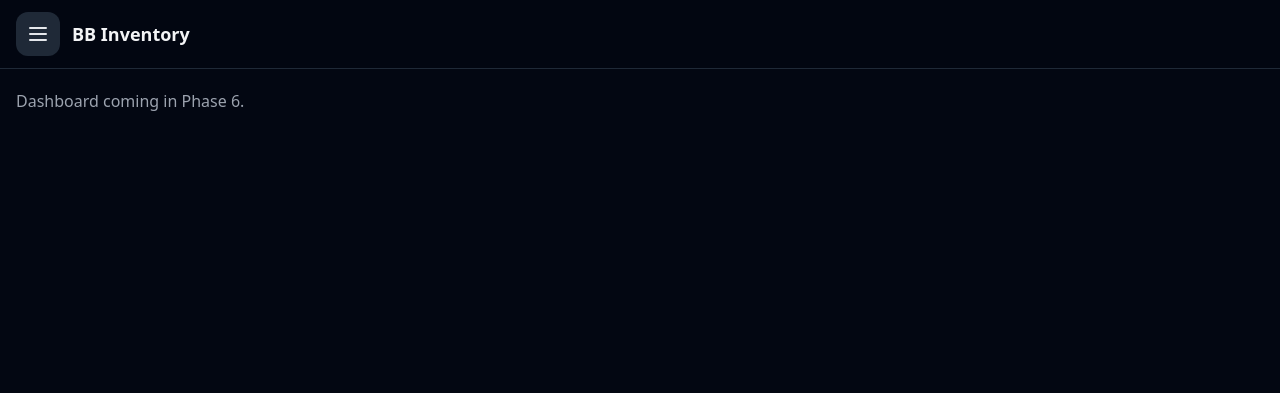
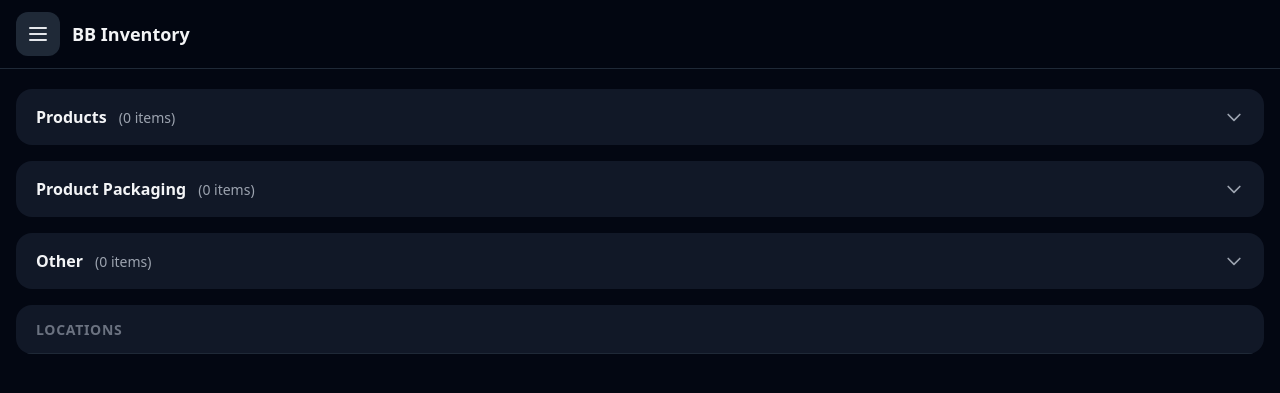
Before and after one commit to BourbonBaggers/bb-lightweight-inventory, a FastAPI app: page / in a window 1280 px wide. Shown: the top 393 px of the page. Run offline with FastAPI, Linux system fonts and the light colour scheme; some libraries are stand-ins or nearby versions.

Commit message:
feat(phase-6): dashboard — inventory totals + location summary
Co-Authored-By: Claude Sonnet 4.6 <noreply@anthropic.com>

```diff
--- a/app/main.py
+++ b/app/main.py
@@ -1,35 +1,20 @@
-from fastapi import FastAPI, Request, Depends
+from fastapi import FastAPI
 from fastapi.staticfiles import StaticFiles
-from fastapi.templating import Jinja2Templates
-from fastapi.responses import HTMLResponse
-from sqlalchemy.orm import Session
 
-from app.database import engine, Base, get_db
+from app.database import engine, Base
 import app.models  # noqa: F401 — registers models with Base before create_all
 from app.routes.api import locations as api_locations
 from app.routes.api import products as api_products
 from app.routes.api import inventory as api_inventory
+from app.routes.pages import dashboard as page_dashboard
 
 Base.metadata.create_all(bind=engine)
 
 app = FastAPI(title="BB Inventory")
 
 app.mount("/static", StaticFiles(directory="app/static"), name="static")
-templates = Jinja2Templates(directory="app/templates")
 
 app.include_router(api_locations.router)
 app.include_router(api_products.router)
 app.include_router(api_inventory.router)
-
-
-def nav_context(db: Session = Depends(get_db)) -> dict:
-    from app.services.locations import get_all_locations
-    return {"nav_locations": get_all_locations(db)}
-
-
-@app.get("/", response_class=HTMLResponse)
-async def root(request: Request, nav: dict = Depends(nav_context)):
-    return templates.TemplateResponse(
-        "dashboard.html",
-        {"request": request, "active_page": "dashboard", **nav},
-    )
+app.include_router(page_dashboard.router)
--- a/app/templates/dashboard.html
+++ b/app/templates/dashboard.html
@@ -1,6 +1,101 @@
 {% extends "base.html" %}
 {% block title %}Dashboard — BB Inventory{% endblock %}
 {% block header %}BB Inventory{% endblock %}
+
 {% block content %}
-<p class="text-gray-400">Dashboard coming in Phase 6.</p>
+<div class="space-y-4">
+
+  {# Products accordion #}
+  <div x-data="{ open: false }" class="bg-gray-900 rounded-2xl overflow-hidden">
+    <button @click="open = !open"
+            class="w-full flex items-center justify-between px-5 py-4 text-left active:bg-gray-800">
+      <span class="text-base font-semibold text-gray-100">Products
+        <span class="ml-2 text-sm font-normal text-gray-400">({{ products_data|length }} items)</span>
+      </span>
+      <svg class="w-5 h-5 text-gray-400 transition-transform" :class="open ? 'rotate-180' : ''" fill="none" stroke="currentColor" viewBox="0 0 24 24">
+        <path stroke-linecap="round" stroke-linejoin="round" stroke-width="2" d="M19 9l-7 7-7-7"/>
+      </svg>
+    </button>
+    <div x-show="open" x-cloak class="divide-y divide-gray-800">
+      {% for item in products_data %}
+      <a href="/products/{{ item.id }}" class="flex items-center justify-between px-5 py-4 active:bg-gray-800">
+        <span class="text-gray-200">{{ item.name }}</span>
+        <span class="text-sm text-gray-400 text-right">
+          {% if item.has_states %}
+            <span class="text-green-400">{{ item.filled }} filled</span>
+            <span class="mx-1 text-gray-600">·</span>
+            <span class="text-yellow-400">{{ item.unfilled }} unfilled</span>
+          {% else %}
+            {{ item.total }} units
+          {% endif %}
+        </span>
+      </a>
+      {% else %}
+      <p class="px-5 py-4 text-sm text-gray-500">No products with inventory.</p>
+      {% endfor %}
+    </div>
+  </div>
+
+  {# Product Packaging accordion #}
+  <div x-data="{ open: false }" class="bg-gray-900 rounded-2xl overflow-hidden">
+    <button @click="open = !open"
+            class="w-full flex items-center justify-between px-5 py-4 text-left active:bg-gray-800">
+      <span class="text-base font-semibold text-gray-100">Product Packaging
+        <span class="ml-2 text-sm font-normal text-gray-400">({{ packaging_data|length }} items)</span>
+      </span>
+      <svg class="w-5 h-5 text-gray-400 transition-transform" :class="open ? 'rotate-180' : ''" fill="none" stroke="currentColor" viewBox="0 0 24 24">
+        <path stroke-linecap="round" stroke-linejoin="round" stroke-width="2" d="M19 9l-7 7-7-7"/>
+      </svg>
+    </button>
+    <div x-show="open" x-cloak class="divide-y divide-gray-800">
+      {% for item in packaging_data %}
+      <a href="/products/{{ item.id }}" class="flex items-center justify-between px-5 py-4 active:bg-gray-800">
+        <span class="text-gray-200">{{ item.name }}</span>
+        <span class="text-sm text-gray-400">{{ item.total }} {{ item.unit_label }}s</span>
+      </a>
+      {% else %}
+      <p class="px-5 py-4 text-sm text-gray-500">No packaging with inventory.</p>
+      {% endfor %}
+    </div>
+  </div>
+
+  {# Other accordion #}
+  <div x-data="{ open: false }" class="bg-gray-900 rounded-2xl overflow-hidden">
+    <button @click="open = !open"
+            class="w-full flex items-center justify-between px-5 py-4 text-left active:bg-gray-800">
+      <span class="text-base font-semibold text-gray-100">Other
+        <span class="ml-2 text-sm font-normal text-gray-400">({{ other_data|length }} items)</span>
+      </span>
+      <svg class="w-5 h-5 text-gray-400 transition-transform" :class="open ? 'rotate-180' : ''" fill="none" stroke="currentColor" viewBox="0 0 24 24">
+        <path stroke-linecap="round" stroke-linejoin="round" stroke-width="2" d="M19 9l-7 7-7-7"/>
+      </svg>
+    </button>
+    <div x-show="open" x-cloak class="divide-y divide-gray-800">
+      {% for item in other_data %}
+      <a href="/products/{{ item.id }}" class="flex items-center justify-between px-5 py-4 active:bg-gray-800">
+        <span class="text-gray-200">{{ item.name }}</span>
+        <span class="text-sm text-gray-400">{{ item.total }} {{ item.unit_label }}s</span>
+      </a>
+      {% else %}
+      <p class="px-5 py-4 text-sm text-gray-500">No items with inventory.</p>
+      {% endfor %}
+    </div>
+  </div>
+
+  {# Location summary — always visible #}
+  <div class="bg-gray-900 rounded-2xl overflow-hidden">
+    <div class="px-5 py-3 border-b border-gray-800">
+      <span class="text-sm font-semibold text-gray-500 uppercase tracking-wider">Locations</span>
+    </div>
+    <div class="divide-y divide-gray-800">
+      {% for loc in location_summaries %}
+      <a href="/locations/{{ loc.id }}" class="flex items-center justify-between px-5 py-4 active:bg-gray-800">
+        <span class="text-gray-200 text-base">{{ loc.name }}</span>
+        <span class="text-sm text-gray-400">{{ loc.item_count }} item{% if loc.item_count != 1 %}s{% endif %}</span>
+      </a>
+      {% endfor %}
+    </div>
+  </div>
+
+</div>
 {% endblock %}
```
Also changed, not shown: app/routes/pages/dashboard.py (added, +70 -0 lines), app/routes/pages/__init__.py (added).
